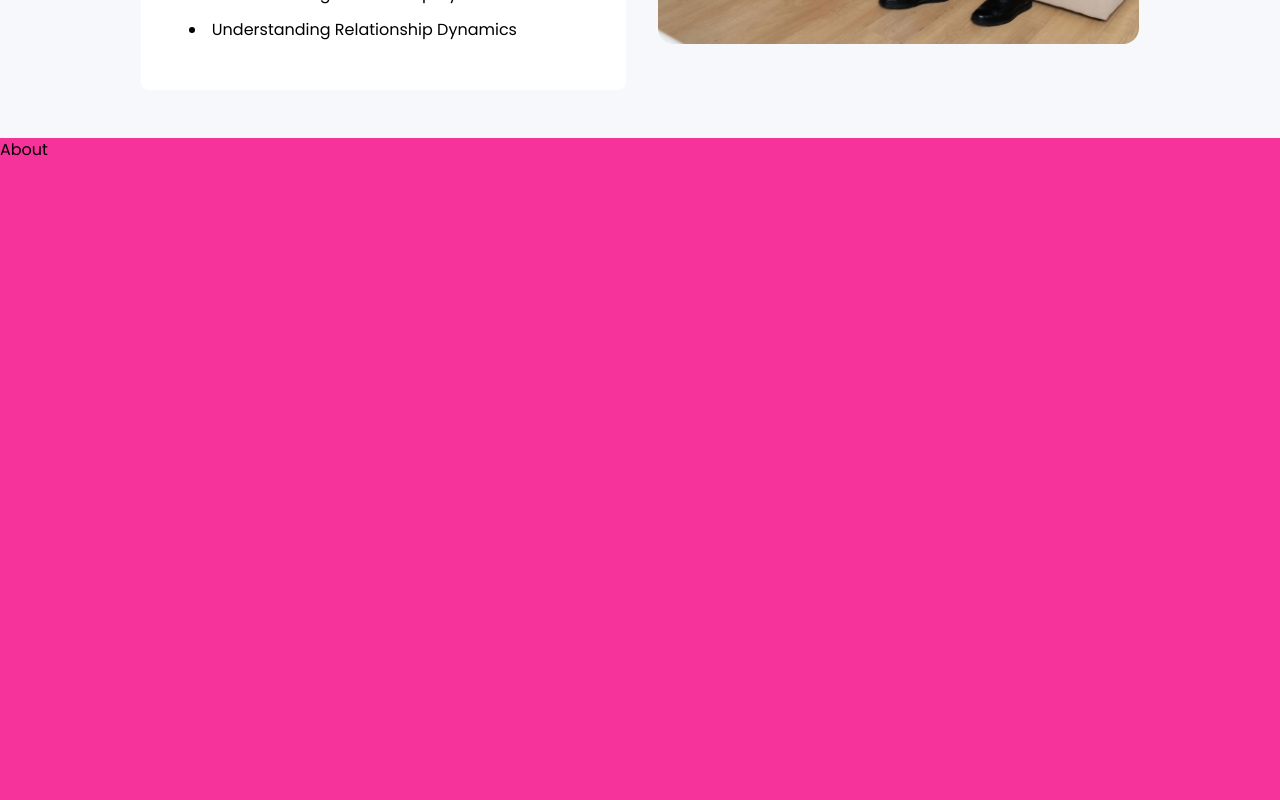
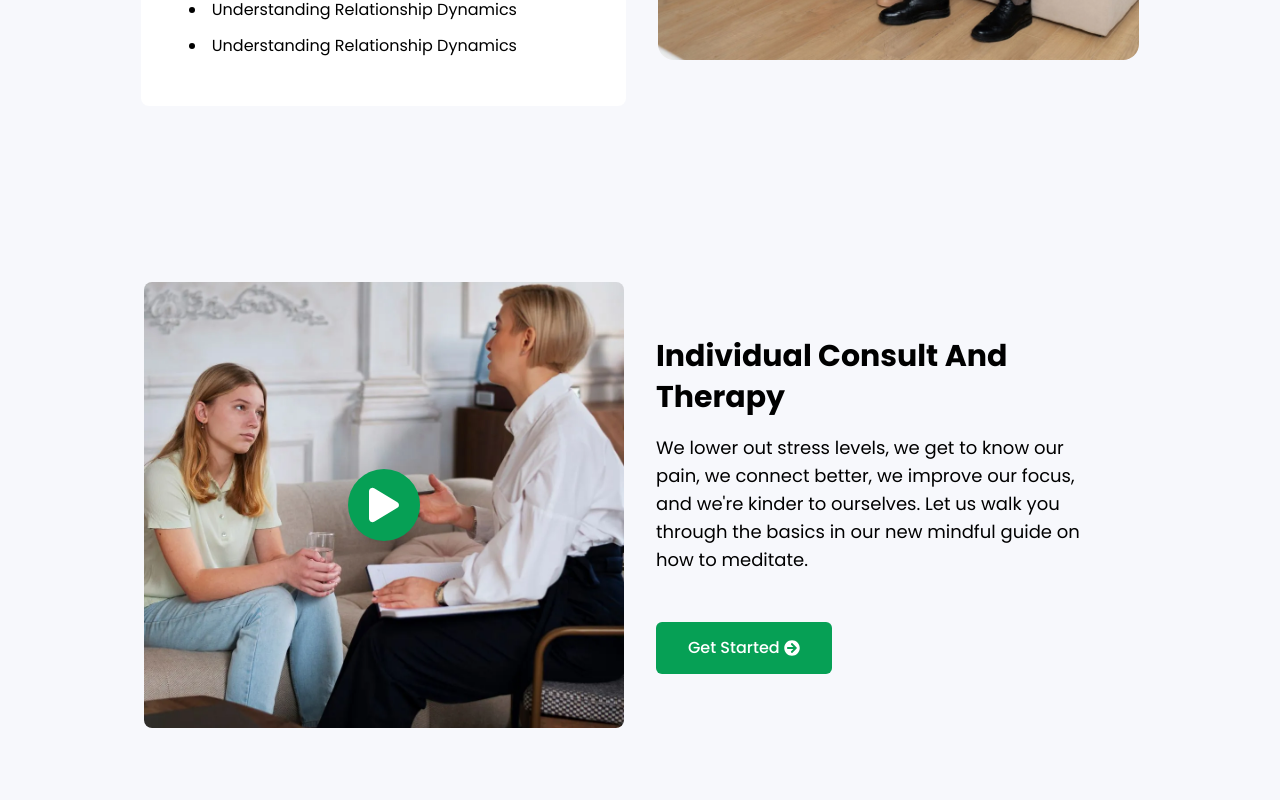
Before and after one commit to amdadislam01/mindleap-health, a React (Vite) app: page / in a window 1280 px wide. Shown: the part 1560-2360 px from the top of the page. Built offline with nearby package versions, Linux system fonts and the light colour scheme.

Commit message:
About section complate

```diff
--- a/src/components/About.jsx
+++ b/src/components/About.jsx
@@ -1,11 +1,85 @@
-import React from 'react'
+import React, { useState } from "react";
+import thumnailImg from "../assets/video-thumbnail.webp";
+import { IoPlay } from "react-icons/io5";
+import { FaArrowCircleRight } from "react-icons/fa";
 
 const About = () => {
+  const [isVideoPlay, setIsVideoPlay] = useState(false);
+
+  const handleVideoPlay = () => {
+    setIsVideoPlay(true);
+  };
+
+  const handleCloseVideo = () => {
+    setIsVideoPlay(false);
+  };
   return (
-    <div id='about' className='h-screen bg-pink-500'>
-      About
+    <div id="about" className="bg-[#f7f8fc] pb-16 pt-20">
+      <div className="container mx-auto">
+        <div className="py-12 px-4 md:w-4/5 mx-auto flex flex-col md:flex-row items-center gap-8 ">
+          {/* Left Side */}
+          <div className="md:w-1/2 w-full mb-8 md:mb-0">
+            {!isVideoPlay ? (
+              <div className="relative">
+                <img
+                  src={thumnailImg}
+                  alt="video"
+                  className="w-full md:h-[446px] h-auto rounded-lg object-cover"
+                />
+                <button
+                  onClick={handleVideoPlay}
+                  className="absolute top-1/2 left-1/2 transform -translate-x-1/2 -translate-y-1/2 bg-primary p-3 rounded-full shadow-lg cursor-pointer"
+                >
+                  <IoPlay className="size-12 text-white" />
+                </button>
+              </div>
+            ) : null}
+          </div>
+          {/* Right Side */}
+          <div className="md:w-1/2 w-full">
+            <h1 className="text-3xl capitalize font-secondary font-bold mb-4 leading-snug">
+             Individual consult and therapy
+            </h1>
+            <p className="text-lg mb-12 md:pr-8">
+              We lower out stress levels, we get to know our pain, we connect
+              better, we improve our focus, and we're kinder to ourselves. Let
+              us walk you through the basics in our new mindful guide on how to
+              meditate.
+            </p>
+            <button className="bg-primary text-white py-3.5 px-8 font-medium rounded-md hover:bg-primary/90">
+              <a href="#contact" className="flex gap-1 items-center">
+                <span>Get Started</span>
+                <FaArrowCircleRight />
+              </a>
+            </button>
+          </div>
+        </div>
+
+        {isVideoPlay && (
+          <div className="fixed inset-0 bg-black opacity-75 flex items-center justify-center z-50">
+            <div className="relative w-full  h-full flex items-center justify-center">
+              <iframe
+                width="560"
+                height="315"
+                src="https://www.youtube.com/embed/QkWwggpbRZ8?si=nyxV23_9YfmXv4NF"
+                title="YouTube video player"
+                frameborder="0"
+                allow="accelerometer; autoplay; clipboard-write; encrypted-media; gyroscope; picture-in-picture; web-share"
+                referrerpolicy="strict-origin-when-cross-origin"
+                allowfullscreen
+              ></iframe>
+              <button
+                onClick={handleCloseVideo}
+                className="absolute top-4 right-4 text-white text-2xl cursor-pointer"
+              >
+                X
+              </button>
+            </div>
+          </div>
+        )}
+      </div>
     </div>
-  )
-}
+  );
+};
 
-export default About
+export default About;
--- a/src/components/Services.jsx
+++ b/src/components/Services.jsx
@@ -1,6 +1,5 @@
 import React from "react";
 import { Tab, Tabs, TabList, TabPanel } from "react-tabs";
-import "react-tabs/style/react-tabs.css";
 import serviceImg1 from "../assets/service1.webp";
 import serviceImg2 from "../assets/service2.webp";
 import serviceImg3 from "../assets/service3.webp";
--- /dev/null
+++ b/src/components/WorkingStep.jsx
@@ -0,0 +1,11 @@
+import React from 'react'
+
+const WorkingStep = () => {
+  return (
+    <div>
+
+    </div>
+  )
+}
+
+export default WorkingStep
```
